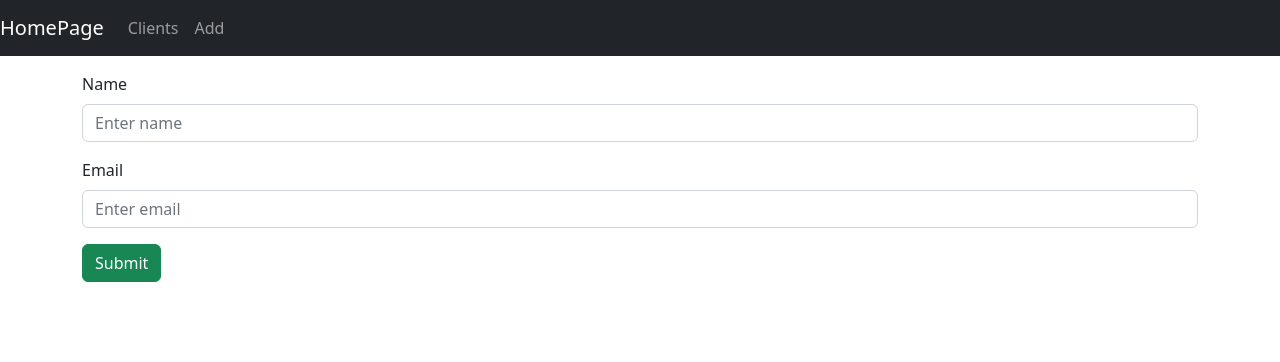
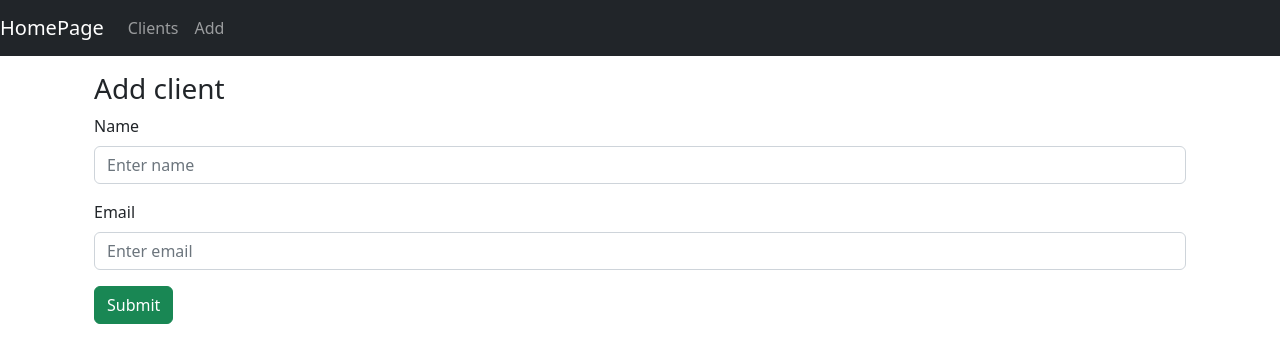
Before and after one commit to hsuliz/split-pay-app, a React (Create React App) app in the folder front-end/: page /addClient in a window 1280 px wide. Shown: the top 362 px of the page. Built offline with nearby package versions, Linux system fonts and the light colour scheme.

Commit message:
Add client

```diff
--- a/front-end/package.json
+++ b/front-end/package.json
@@ -17,7 +17,6 @@
     "react-dom": "^18.2.0",
     "react-router-dom": "^6.4.3",
     "react-scripts": "5.0.1",
-    "reactstrap": "^9.1.5",
     "typescript": "^4.8.4",
     "web-vitals": "^2.1.4"
   },
--- a/front-end/src/components/AddClient.tsx
+++ b/front-end/src/components/AddClient.tsx
@@ -29,15 +29,16 @@ const AddClient: React.FC = () => {
                     name: response.data.name,
                     email: response.data.email,
                 });
-                console.log(response.data);
+                console.log("success");
             })
             .catch((e: Error) => {
                 console.log(e);
             });
-
     };
 
     return (
+        <div className="container">
+            <h3>Add client</h3>
             <form onSubmit={saveTutorial}>
 
                 <div className="form-group">
@@ -69,7 +70,9 @@ const AddClient: React.FC = () => {
                 <button className="btn btn-success">
                     Submit
                 </button>
+
             </form>
+        </div>
     );
 
 }
--- a/front-end/src/components/ClientsList.tsx
+++ b/front-end/src/components/ClientsList.tsx
@@ -21,7 +21,8 @@ const ClientsList: React.FC = () => {
             });
     };
 
-    return (<div className="container">
+    return (
+        <div className="container">
             <h3>Clients</h3>
             <div className="container">
                 <table className="table">
```
Lines whose indentation alone changed are shown as unchanged.
